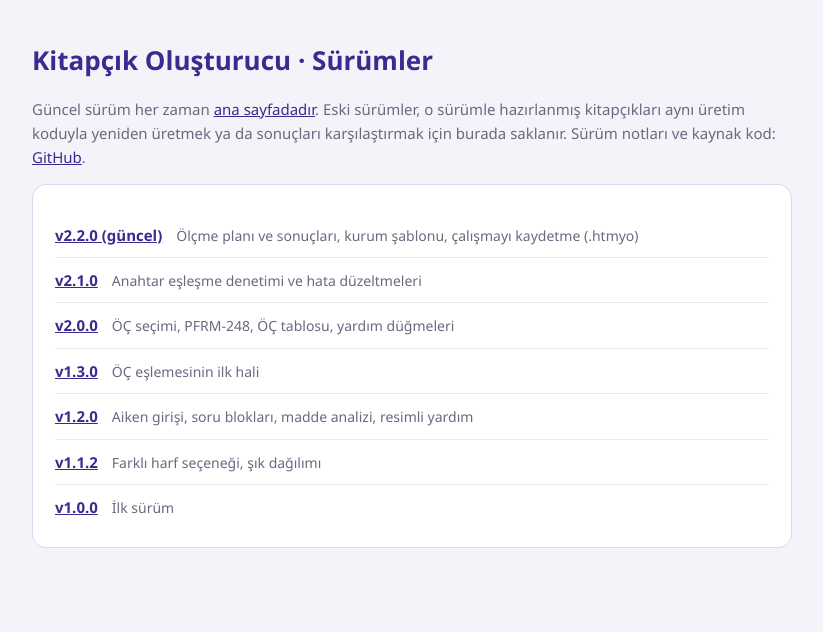
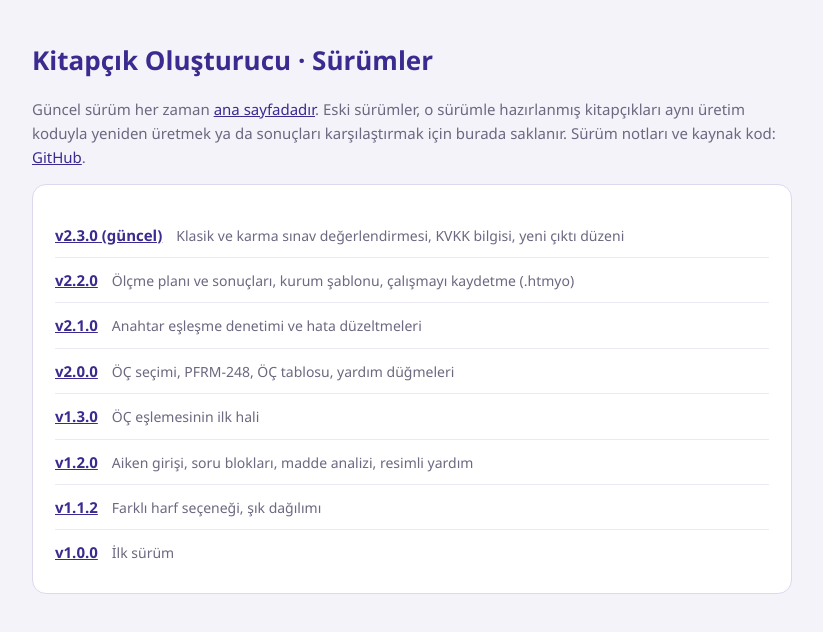
Before and after one commit to behiccetin/htmyo-kitapcik, a plain HTML site: page surumler/index.html in a window 1280 px wide. Shown: the whole page, without its empty margins (228-1051 px from the left). Drawn offline with Linux system fonts and the light colour scheme.

Commit message:
Sürüm listesi: 2.3.0

```diff
--- a/surumler/index.html
+++ b/surumler/index.html
@@ -5,4 +5,4 @@
 <title>Kitapçık Oluşturucu · Sürümler</title>
 <style>body{margin:0;font:15px/1.6 "Segoe UI",system-ui,Arial,sans-serif;color:#1F1B2E;background:#F4F3F9}main{max-width:760px;margin:40px auto;padding:0 16px}h1{color:#3B2A8F;font-size:26px;margin:0 0 6px}.k{background:#fff;border:1px solid #DDD8EE;border-radius:14px;padding:18px 22px}ul{list-style:none;padding:0;margin:10px 0 0}li{padding:10px 0;border-top:1px solid #ECE9F5;display:flex;gap:14px;align-items:baseline;flex-wrap:wrap}li:first-child{border-top:0}a{color:#3B2A8F}li span{color:#6B6880;font-size:14px}p{color:#6B6880}</style></head>
 <body><main><h1>Kitapçık Oluşturucu · Sürümler</h1><p>Güncel sürüm her zaman <a href="../">ana sayfadadır</a>. Eski sürümler, o sürümle hazırlanmış kitapçıkları aynı üretim koduyla yeniden üretmek ya da sonuçları karşılaştırmak için burada saklanır. Sürüm notları ve kaynak kod: <a href="https://github.com/behiccetin/htmyo-kitapcik">GitHub</a>.</p>
-<div class="k"><ul><li><a href="../"><b>v2.2.0 (güncel)</b></a> <span>Ölçme planı ve sonuçları, kurum şablonu, çalışmayı kaydetme (.htmyo)</span></li><li><a href="2.1.0/"><b>v2.1.0</b></a> <span>Anahtar eşleşme denetimi ve hata düzeltmeleri</span></li><li><a href="2.0.0/"><b>v2.0.0</b></a> <span>ÖÇ seçimi, PFRM-248, ÖÇ tablosu, yardım düğmeleri</span></li><li><a href="1.3.0/"><b>v1.3.0</b></a> <span>ÖÇ eşlemesinin ilk hali</span></li><li><a href="1.2.0/"><b>v1.2.0</b></a> <span>Aiken girişi, soru blokları, madde analizi, resimli yardım</span></li><li><a href="1.1.2/"><b>v1.1.2</b></a> <span>Farklı harf seçeneği, şık dağılımı</span></li><li><a href="1.0.0/"><b>v1.0.0</b></a> <span>İlk sürüm</span></li></ul></div></main></body></html>
+<div class="k"><ul><li><a href="../"><b>v2.3.0 (güncel)</b></a> <span>Klasik ve karma sınav değerlendirmesi, KVKK bilgisi, yeni çıktı düzeni</span></li><li><a href="2.2.0/"><b>v2.2.0</b></a> <span>Ölçme planı ve sonuçları, kurum şablonu, çalışmayı kaydetme (.htmyo)</span></li><li><a href="2.1.0/"><b>v2.1.0</b></a> <span>Anahtar eşleşme denetimi ve hata düzeltmeleri</span></li><li><a href="2.0.0/"><b>v2.0.0</b></a> <span>ÖÇ seçimi, PFRM-248, ÖÇ tablosu, yardım düğmeleri</span></li><li><a href="1.3.0/"><b>v1.3.0</b></a> <span>ÖÇ eşlemesinin ilk hali</span></li><li><a href="1.2.0/"><b>v1.2.0</b></a> <span>Aiken girişi, soru blokları, madde analizi, resimli yardım</span></li><li><a href="1.1.2/"><b>v1.1.2</b></a> <span>Farklı harf seçeneği, şık dağılımı</span></li><li><a href="1.0.0/"><b>v1.0.0</b></a> <span>İlk sürüm</span></li></ul></div></main></body></html>
```
